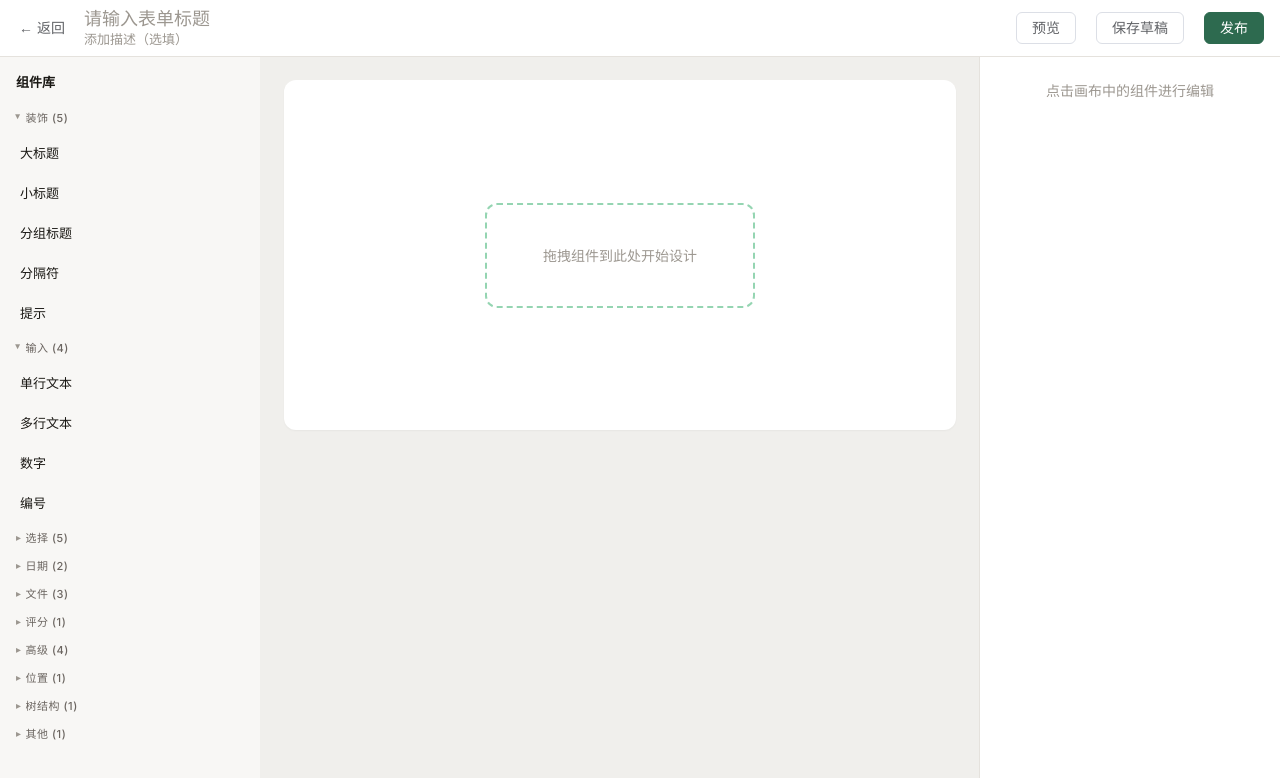
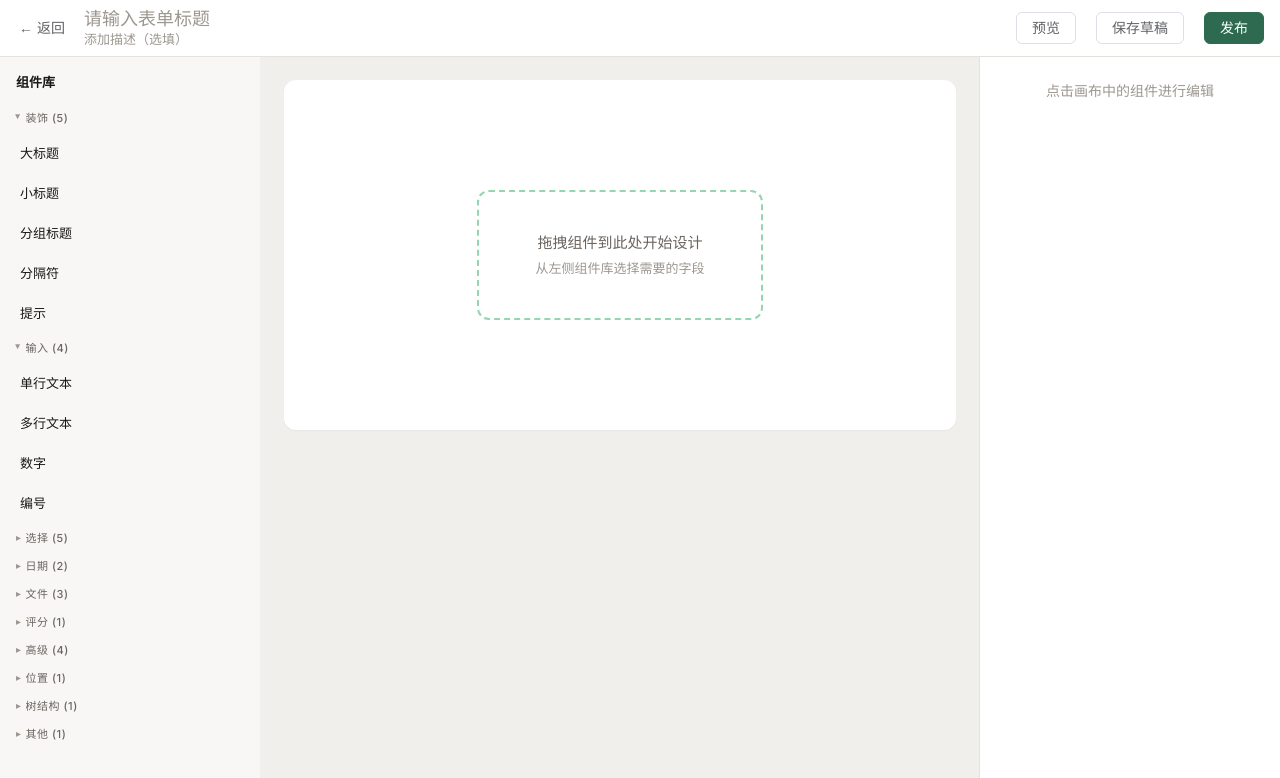
Before and after one commit to ZoHuan/FormCenter, a Vue app: page /formDesigner in a window 1280 px wide. Shown: the top 778 px of the page. Built offline with nearby package versions, Linux system fonts and the light colour scheme.

Commit message:
feat: 拖拽幽灵态精调+空状态品牌纹理 — 阴影缩放+drag-over高亮+网格纹理+画布引导双行文案

```diff
--- a/src/components/common/EmptyState.vue
+++ b/src/components/common/EmptyState.vue
@@ -16,6 +16,20 @@ defineEmits(['action'])
   align-items: center;
   padding: 64px 0;
   gap: 8px;
+  position: relative;
+
+  &::before {
+    content: '';
+    position: absolute;
+    inset: 0;
+    opacity: 0.03;
+    background-image:
+      linear-gradient(var(--color-primary) 1px, transparent 1px),
+      linear-gradient(90deg, var(--color-primary) 1px, transparent 1px);
+    background-size: 40px 40px;
+    background-position: 20px 20px;
+    pointer-events: none;
+  }
 }
 
 .state-title {
--- a/src/components/designer/DesignerCanvas.vue
+++ b/src/components/designer/DesignerCanvas.vue
@@ -1,7 +1,10 @@
 <template>
-  <div class="canvas" @drop.prevent="onDrop" @dragover.prevent @click="$emit('select', null)">
+  <div class="canvas" :class="{ 'drag-over': isDragOver }" @drop.prevent="onDrop" @dragover.prevent="onDragOver" @dragleave="onDragLeave" @click="$emit('select', null)">
     <div v-if="components.length === 0" class="canvas-empty">
-      <div class="empty-box"><p>拖拽组件到此处开始设计</p></div>
+      <div class="empty-box">
+        <p class="empty-main">拖拽组件到此处开始设计</p>
+        <p class="empty-sub">从左侧组件库选择需要的字段</p>
+      </div>
     </div>
     <div v-else class="canvas-card">
       <draggable
@@ -29,7 +32,7 @@
 </template>
 
 <script setup lang="ts">
-import { computed, watch } from 'vue'
+import { computed, ref } from 'vue'
 import draggable from 'vuedraggable'
 import type { ComponentType, ComponentSchema } from '@/types'
 import FieldCard from './FieldCard.vue'
@@ -37,13 +40,22 @@ import FieldCard from './FieldCard.vue'
 const props = defineProps<{ components: ComponentSchema[]; selectedId: string | null }>()
 const emit = defineEmits<{ select: [id: string | null]; remove: [id: string]; move: [from: number, to: number] }>()
 
+const isDragOver = ref(false)
 const localComponents = computed(() => [...props.components])
+
+function onDragOver() { isDragOver.value = true }
+function onDragLeave(e: DragEvent) {
+  if (!(e.currentTarget as HTMLElement)?.contains(e.relatedTarget as HTMLElement)) {
+    isDragOver.value = false
+  }
+}
 
 function onSortChange(e: { moved?: { oldIndex: number; newIndex: number } }) {
   if (e.moved) emit('move', e.moved.oldIndex, e.moved.newIndex)
 }
 
 function onDrop(e: DragEvent) {
+  isDragOver.value = false
   const type = e.dataTransfer?.getData('componentType') as ComponentType
   if (type) window.dispatchEvent(new CustomEvent('palette-drop', { detail: { type } }))
 }
@@ -75,12 +87,24 @@ function gridSpan(colspan: number): string {
   border-radius: var(--radius-lg);
   padding: 40px 56px;
   text-align: center;
-  transition: border-color 0.2s;
+  transition: all 0.2s;
 
   p {
     color: var(--color-text-muted);
     font-size: 14px;
     line-height: 1.5;
+    margin: 0;
+  }
+
+  .empty-main {
+    font-size: 15px;
+    font-weight: 500;
+    color: var(--color-text-secondary);
+    margin-bottom: 4px;
+  }
+
+  .empty-sub {
+    font-size: 13px;
   }
 }
 
@@ -105,9 +129,23 @@ function gridSpan(colspan: number): string {
 }
 
 .ghost {
-  opacity: 0.4;
+  opacity: 0.5;
+  background: var(--color-card) !important;
   border: 2px dashed var(--color-primary-light) !important;
   border-radius: var(--radius-md);
+  box-shadow: var(--shadow-md);
+  transform: scale(1.02);
+}
+
+.canvas.drag-over {
+  .canvas-card {
+    border-color: var(--color-primary-light);
+    box-shadow: 0 0 0 2px var(--color-primary-bg);
+  }
+  .canvas-empty .empty-box {
+    border-color: var(--color-primary);
+    background: var(--color-primary-bg);
+  }
 }
 
 @keyframes card-enter {
```
